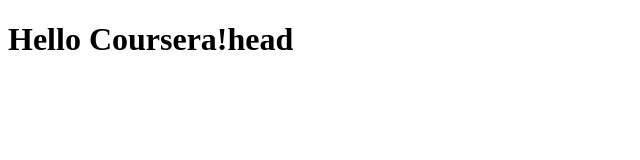
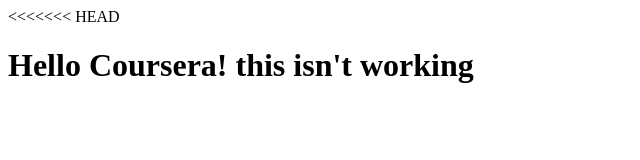
Before and after one commit to KimFrazier/coursera-test, a plain HTML site: page site/index.html in a window 1280 px wide. Shown: the whole page, without its empty margins (0-640 px from the left). Drawn offline with Linux system fonts and the light colour scheme.

Commit message:
Update index.html

```diff
--- a/site/index.html
+++ b/site/index.html
@@ -4,6 +4,7 @@
 	<title>Hello Coursera!</title>
 </head>
 <body>
-<h1>Hello Coursera!head</h1>
+<<<<<<< HEAD
+<h1>Hello Coursera!  this isn't working</h1>
 </body>
 </html>
```
